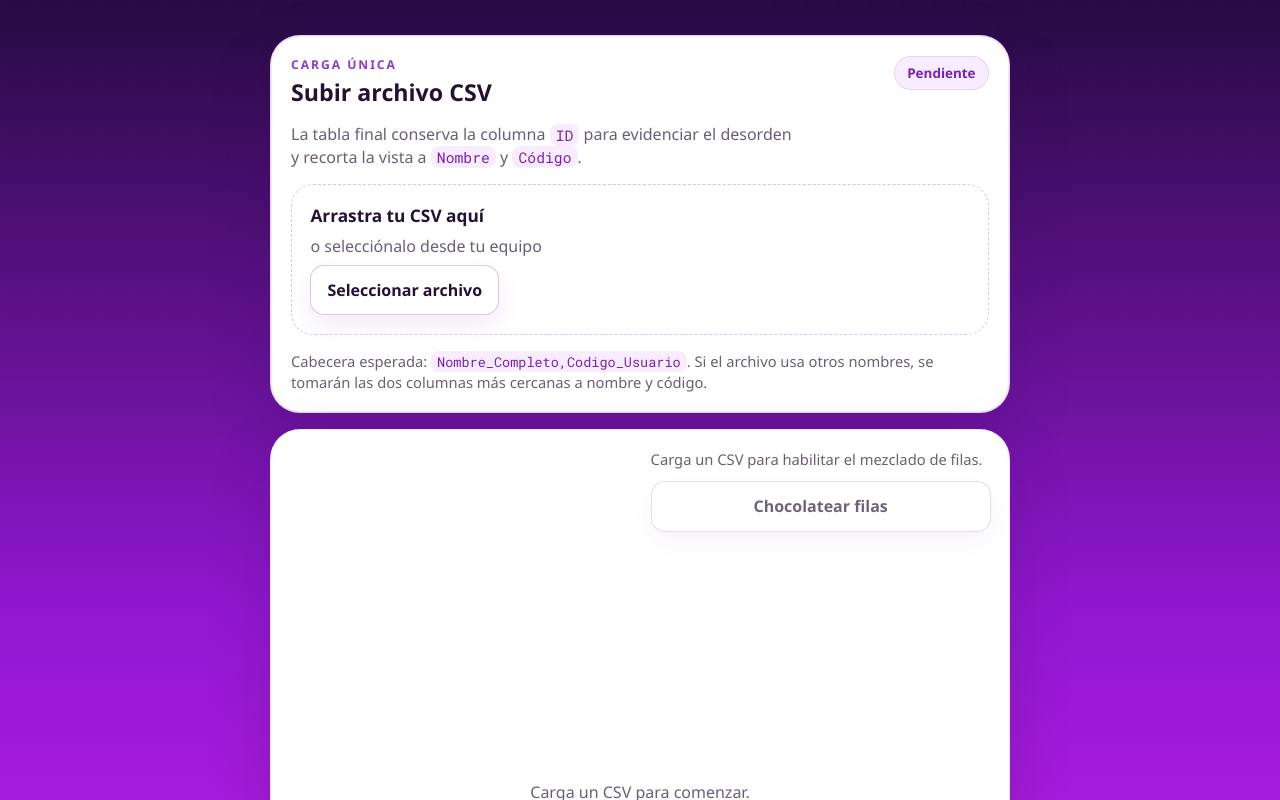
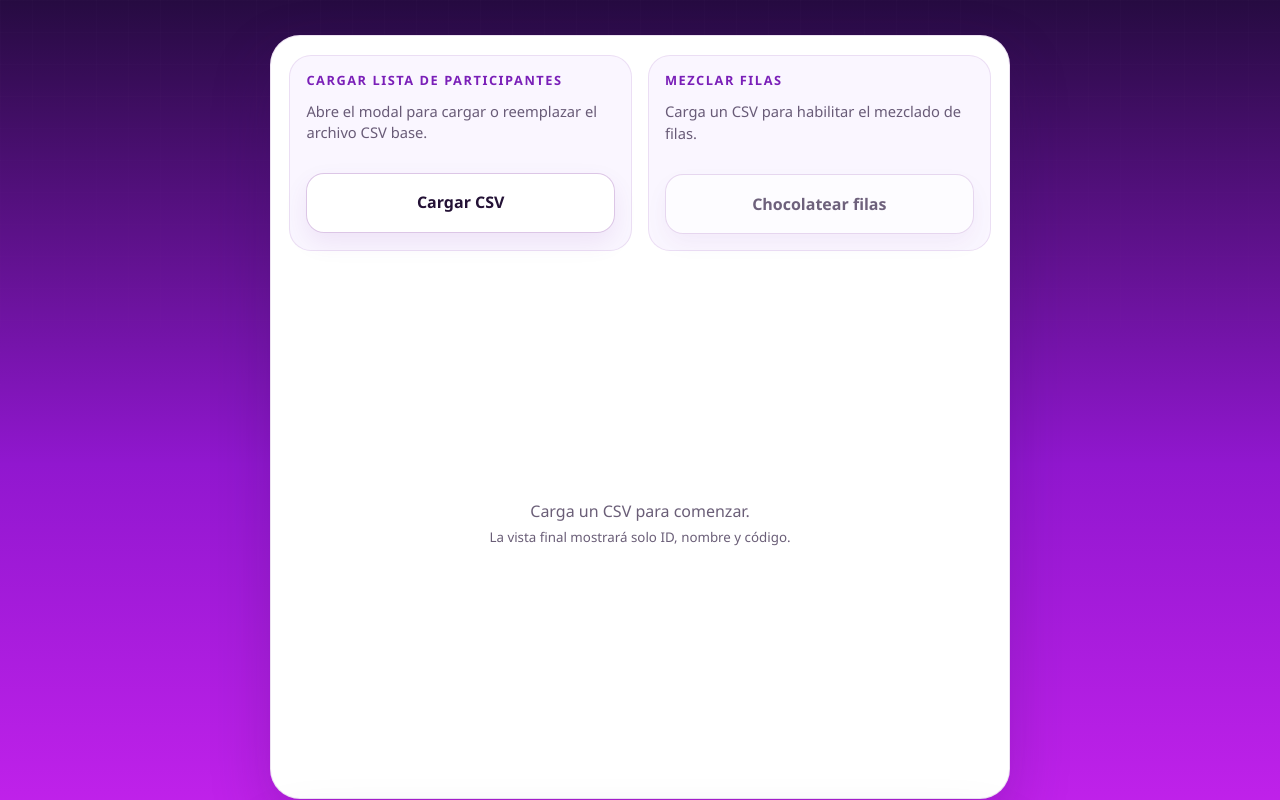
Before and after one commit to percyavaur/tenpo-challenge, a React (Vite) app: page / in a window 1280 px wide. Shown: the top 800 px of the page. Built offline with nearby package versions, Linux system fonts and the light colour scheme; a web font is replaced by a local one.

Commit message:
better styles

```diff
--- a/src/App.tsx
+++ b/src/App.tsx
@@ -69,6 +69,7 @@ function buildShuffleSeed(totalRows: number, shuffleCount: number): number {
 
 function App() {
   const [csvFile, setCsvFile] = useState<File | null>(null);
+  const [isCsvModalOpen, setIsCsvModalOpen] = useState(false);
   const [query, setQuery] = useState("");
   const deferredQuery = useDeferredValue(query);
   const [dataset, setDataset] = useState<DatasetState | null>(null);
@@ -198,6 +199,24 @@ function App() {
     };
   }, []);
 
+  useEffect(() => {
+    if (!isCsvModalOpen) {
+      return;
+    }
+
+    const handleKeyDown = (event: KeyboardEvent) => {
+      if (event.key === "Escape") {
+        setIsCsvModalOpen(false);
+      }
+    };
+
+    window.addEventListener("keydown", handleKeyDown);
+
+    return () => {
+      window.removeEventListener("keydown", handleKeyDown);
+    };
+  }, [isCsvModalOpen]);
+
   const clearCsvSelection = useCallback(() => {
     shuffleControllerRef.current?.abort();
     shuffleControllerRef.current = null;
@@ -230,6 +249,7 @@ function App() {
     setCsvFile(file);
     setQuery("");
     setErrorMessage(null);
+    setIsCsvModalOpen(false);
   }, []);
 
   const handleCsvDrop = useCallback(
@@ -309,9 +329,6 @@ function App() {
     : isFiltering
     ? "Aplicando búsqueda..."
     : null;
-  const searchPlaceholder = csvFile
-    ? "Buscar por ID, nombre o código"
-    : "Carga un CSV para habilitar la búsqueda";
   const shuffleSummary = displayOrder
     ? `Filas revolvidas ${formatNumber(shuffleCount)} ${
         shuffleCount === 1 ? "vez" : "veces"
@@ -340,22 +357,60 @@ function App() {
 
   return (
     <main className="shell">
-      <section className="setup-grid setup-grid-single">
-        <article className="panel setup-card is-active">
+      <input
+        ref={csvInputRef}
+        hidden
+        type="file"
+        accept=".csv,text/csv"
+        onChange={(event) => {
+          handleCsvSelection(event.target.files?.[0] ?? null);
+        }}
+      />
+
+      {isCsvModalOpen && (
+        <div
+          className="modal-backdrop"
+          onClick={() => {
+            setIsCsvModalOpen(false);
+            setIsDraggingCsv(false);
+          }}
+        >
+          <section
+            className="panel modal-card"
+            role="dialog"
+            aria-modal="true"
+            aria-labelledby="csv-modal-title"
+            onClick={(event) => {
+              event.stopPropagation();
+            }}
+          >
+            <article className="setup-card is-active">
               <div className="setup-header">
                 <div>
                   <p className="section-kicker">Carga única</p>
-              <h2>Subir archivo CSV</h2>
+                  <h2 id="csv-modal-title">Subir archivo CSV</h2>
                 </div>
+                <div className="modal-header-actions">
                   <span className="badge">
                     {csvFile ? "Archivo listo" : "Pendiente"}
                   </span>
+                  <button
+                    type="button"
+                    className="secondary-button modal-close-button"
+                    onClick={() => {
+                      setIsCsvModalOpen(false);
+                      setIsDraggingCsv(false);
+                    }}
+                  >
+                    Cerrar
+                  </button>
+                </div>
               </div>
 
               <p className="setup-copy">
-            La tabla final conserva la columna <code>ID</code> para evidenciar
-            el desorden y recorta la vista a <code>Nombre</code> y{" "}
-            <code>Código</code>.
+                La tabla final conserva la columna <code>ID</code> para
+                evidenciar el desorden y recorta la vista a <code>Nombre</code>{" "}
+                y <code>Código</code>.
               </p>
 
               <div
@@ -377,7 +432,9 @@ function App() {
                 onDrop={handleCsvDrop}
               >
                 <p className="dropzone-title">
-              {csvFile ? "Archivo listo para validar" : "Arrastra tu CSV aquí"}
+                  {csvFile
+                    ? "Archivo listo para validar"
+                    : "Arrastra tu CSV aquí"}
                 </p>
                 <p className="dropzone-copy">o selecciónalo desde tu equipo</p>
                 <button type="button" className="secondary-button">
@@ -392,21 +449,11 @@ function App() {
                 )}
               </div>
 
-          <input
-            ref={csvInputRef}
-            hidden
-            type="file"
-            accept=".csv,text/csv"
-            onChange={(event) => {
-              handleCsvSelection(event.target.files?.[0] ?? null);
-            }}
-          />
-
               <div className="setup-footer">
                 <p className="setup-hint">
-              Cabecera esperada: <code>Nombre_Completo,Codigo_Usuario</code>. Si
-              el archivo usa otros nombres, se tomarán las dos columnas más
-              cercanas a nombre y código.
+                  Cabecera esperada: <code>Nombre_Completo,Codigo_Usuario</code>
+                  . Si el archivo usa otros nombres, se tomarán las dos columnas
+                  más cercanas a nombre y código.
                 </p>
                 {csvFile && (
                   <button
@@ -423,6 +470,8 @@ function App() {
               </div>
             </article>
           </section>
+        </div>
+      )}
 
       {(activeWarning || errorMessage) && (
         <section className="panel alert-panel">
@@ -433,17 +482,35 @@ function App() {
 
       <section className="panel list-panel">
         <div className="list-header">
-          <div></div>
+          <div className="list-action-card">
+            <p className="list-action-title">Cargar lista de participantes</p>
+            <p className="list-action-copy">
+              {csvFile
+                ? `${csvFile.name} listo para validar.`
+                : "Abre el modal para cargar o reemplazar el archivo CSV base."}
+            </p>
+            <button
+              type="button"
+              className="secondary-button list-header-button"
+              onClick={() => {
+                setIsCsvModalOpen(true);
+              }}
+            >
+              {csvFile ? "Cambiar CSV" : "Cargar CSV"}
+            </button>
+          </div>
 
-          <div className="list-actions">
+          <div className="list-actions list-action-card">
+            <p className="list-action-title">Mezclar filas</p>
             <p className="list-proof-note">
               {dataset
                 ? `ID original visible para auditoría. ${shuffleSummary}.`
                 : "Carga un CSV para habilitar el mezclado de filas."}
             </p>
+            <div className="action-row">
               <button
                 type="button"
-              className="secondary-button shuffle-button"
+                className="secondary-button list-header-button shuffle-button"
                 onClick={handleShuffleRows}
                 disabled={
                   !dataset ||
@@ -458,6 +525,7 @@ function App() {
                   ? "Chocolatear otra vez"
                   : "Chocolatear filas"}
               </button>
+            </div>
           </div>
         </div>
 
--- a/src/index.css
+++ b/src/index.css
@@ -142,6 +142,23 @@ code {
   padding: 1.2rem 0 2.25rem;
 }
 
+.modal-backdrop {
+  position: fixed;
+  inset: 0;
+  z-index: 20;
+  display: grid;
+  place-items: center;
+  padding: 1rem;
+  background: rgba(27, 7, 45, 0.5);
+  backdrop-filter: blur(6px);
+}
+
+.modal-card {
+  width: min(920px, 100%);
+  max-height: calc(100vh - 2rem);
+  overflow: auto;
+}
+
 .panel {
   position: relative;
   overflow: hidden;
@@ -284,6 +301,16 @@ code {
   align-items: flex-start;
   justify-content: space-between;
   gap: 1rem;
+}
+
+.modal-header-actions {
+  display: flex;
+  align-items: center;
+  gap: 0.75rem;
+}
+
+.modal-close-button {
+  padding-inline: 0.9rem;
 }
 
 .setup-header h2 {
@@ -455,16 +482,43 @@ code {
 
 .list-header {
   display: grid;
-  grid-template-columns: minmax(0, 1fr) minmax(260px, 340px);
+  grid-template-columns: repeat(2, minmax(0, 1fr));
   gap: 1rem;
-  align-items: end;
+  align-items: stretch;
   margin-bottom: 1rem;
 }
 
+.list-action-card,
 .search-field {
   display: grid;
-  gap: 0.48rem;
+  gap: 0.7rem;
   min-width: 0;
+}
+
+.list-action-card {
+  grid-template-rows: auto minmax(3.8rem, auto) auto;
+  align-content: start;
+  padding: 1rem;
+  border: 1px solid rgba(108, 18, 151, 0.1);
+  border-radius: 22px;
+  background: rgba(249, 244, 255, 0.82);
+}
+
+.list-action-title {
+  margin: 0;
+  font-size: 0.8rem;
+  font-weight: 800;
+  letter-spacing: 0.12em;
+  text-transform: uppercase;
+  color: #7a1fb8;
+}
+
+.list-action-copy,
+.list-proof-note {
+  margin: 0;
+  color: var(--ink-soft);
+  font-size: 0.92rem;
+  line-height: 1.45;
 }
 
 .search-field label {
@@ -481,14 +535,23 @@ code {
   justify-items: stretch;
 }
 
-.list-proof-note {
-  margin: 0;
-  color: var(--ink-soft);
-  font-size: 0.92rem;
+.action-row {
+  display: grid;
+  grid-template-columns: minmax(0, 1fr);
 }
 
+.list-header-button,
+.modal-trigger-button,
 .shuffle-button {
   width: 100%;
+}
+
+.list-header-button {
+  min-height: 60px;
+  padding: 0.95rem 1.1rem;
+  border-radius: 18px;
+  font-size: 1rem;
+  font-weight: 800;
 }
 
 .virtual-list-shell {
@@ -665,8 +728,17 @@ code {
     flex-direction: column;
   }
 
+  .modal-header-actions {
+    width: 100%;
+    justify-content: space-between;
+  }
+
   .setup-header {
     flex-direction: column;
+  }
+
+  .action-row {
+    grid-template-columns: 1fr;
   }
 
   .dropzone {
```
Lines whose indentation alone changed are shown as unchanged.
